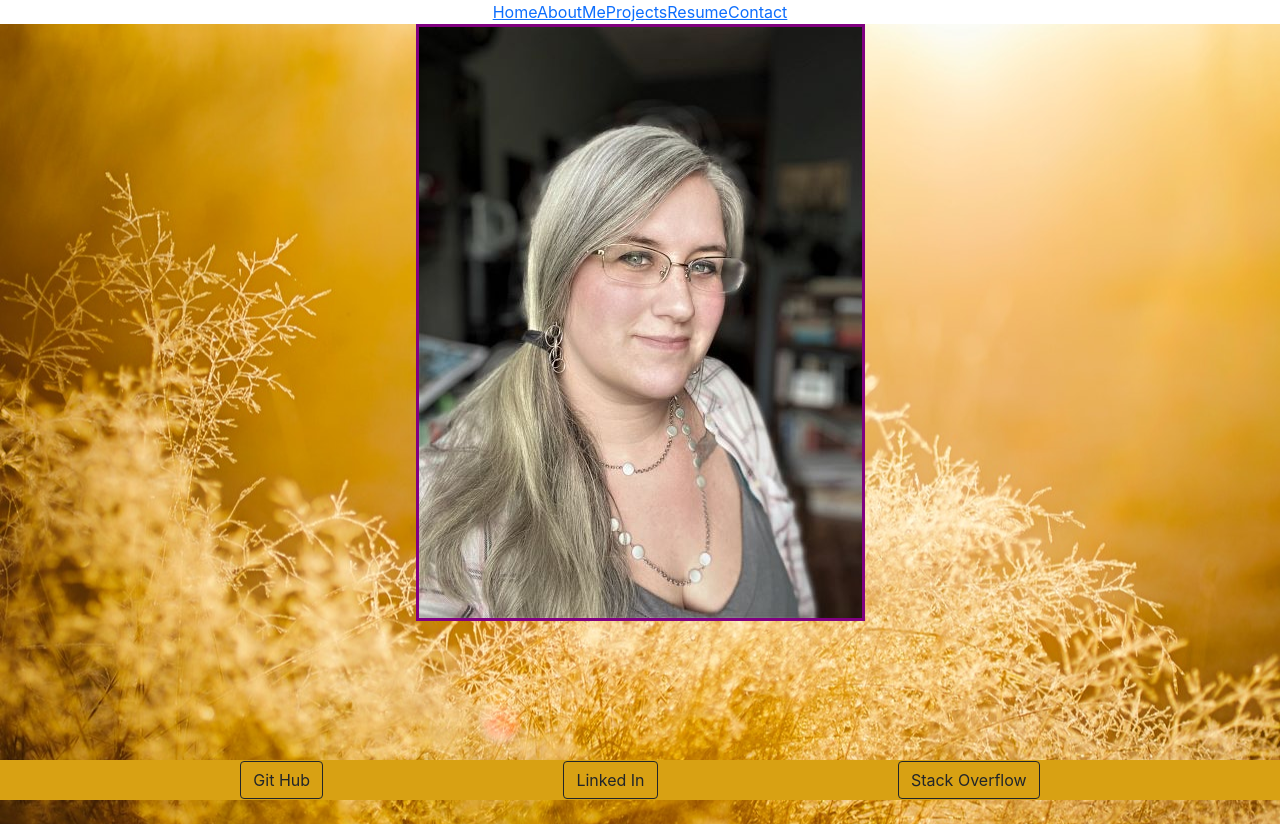
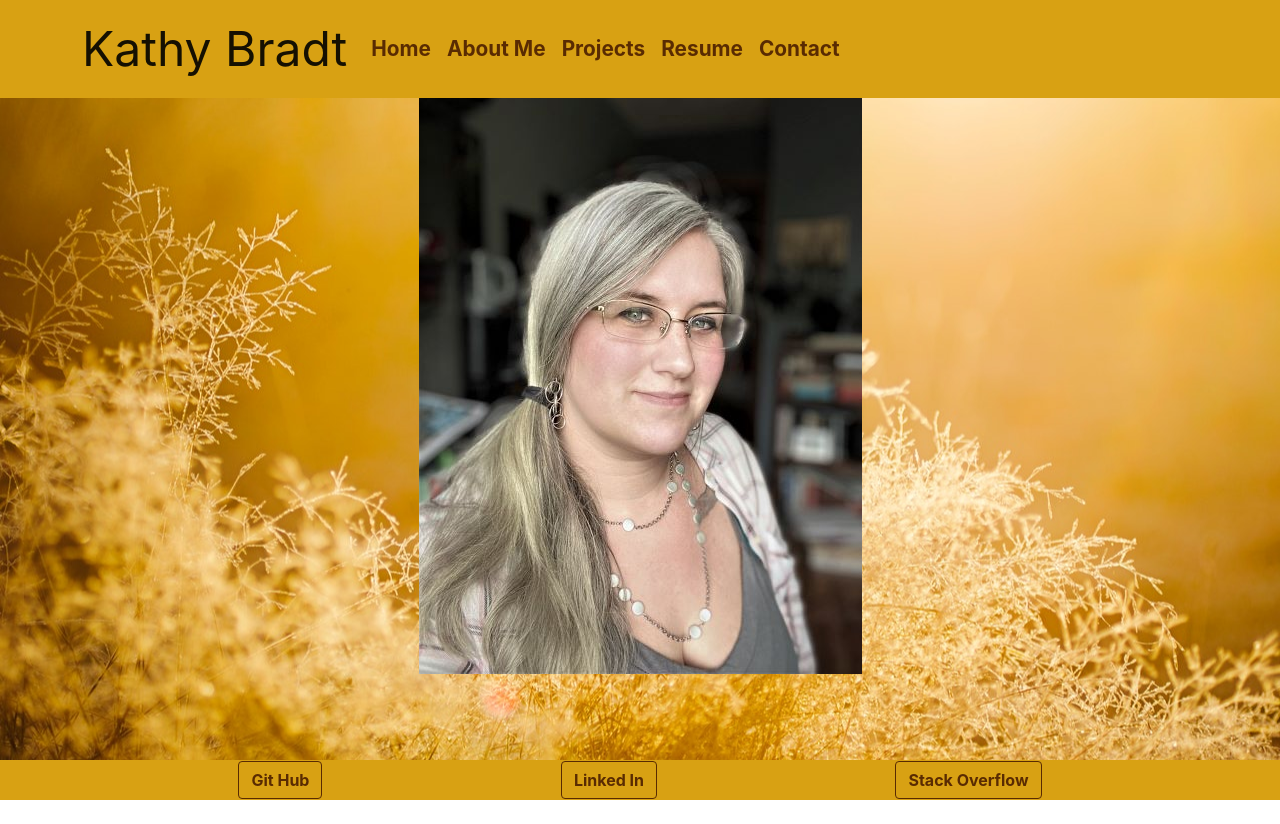
Before and after one commit to Cygnet717/ReactPortfolio, a React (Create React App) app: page / in a window 1280 px wide. After the commit the page ends 800 px from the top, so only its background shows below. Built offline with nearby package versions, Linux system fonts and the light colour scheme; the HTML template or start-up script is replaced by a standard one.

Commit message:
pretty navbar and hero

```diff
--- a/src/App.css
+++ b/src/App.css
@@ -1,38 +1,7 @@
-.App {
-  text-align: center;
+.App{
+  background-image: url("./images/background.jpg");
+  height: 100vh;
+  background-position: center;
+  background-repeat: no-repeat;
+  background-size: cover;
 }
-
-.App-logo {
-  height: 40vmin;
-  pointer-events: none;
-}
-
-@media (prefers-reduced-motion: no-preference) {
-  .App-logo {
-    animation: App-logo-spin infinite 20s linear;
-  }
-}
-
-.App-header {
-  background-color: #282c34;
-  min-height: 100vh;
-  display: flex;
-  flex-direction: column;
-  align-items: center;
-  justify-content: center;
-  font-size: calc(10px + 2vmin);
-  color: white;
-}
-
-.App-link {
-  color: #61dafb;
-}
-
-@keyframes App-logo-spin {
-  from {
-    transform: rotate(0deg);
-  }
-  to {
-    transform: rotate(360deg);
-  }
-}
--- a/src/pages/Footer.js
+++ b/src/pages/Footer.js
@@ -13,17 +13,16 @@ const Footer = () => {
       alignItems: 'center',
     },
     link: {
-      color: '#592B0',
-
-      border: '1px solid black'
+      color: '#592B02',
+      fontWeight: 700,
+      border: '1px solid #592B02'
     }
   }
   return (
     <div className="" style={styles.footer}>
-      <Button  href='https://github.com/Cygnet717' variant="outline-dark">Git Hub</Button>
-      <Button  href='https://www.linkedin.com/in/kathy-bradt-1796a9191/' variant="outline-dark">Linked In</Button>
-      <Button  href='https://stackoverflow.com/users/13035422/kathyb' variant="outline-dark">Stack Overflow</Button>
-
+      <Button style={styles.link} href='https://github.com/Cygnet717' variant="outline-dark">Git Hub</Button>
+      <Button style={styles.link} href='https://www.linkedin.com/in/kathy-bradt-1796a9191/' variant="outline-dark">Linked In</Button>
+      <Button style={styles.link} href='https://stackoverflow.com/users/13035422/kathyb' variant="outline-dark">Stack Overflow</Button>
     </div>
   );
 };
--- a/src/pages/Header.js
+++ b/src/pages/Header.js
@@ -1,25 +1,40 @@
-import { Link } from 'react-router-dom';
+import Nav from 'react-bootstrap/Nav'
+import Navbar from 'react-bootstrap/Navbar'
+import Container from 'react-bootstrap/Container'
+import { mapToStyles } from '@popperjs/core/lib/modifiers/computeStyles';
 
 const Header = () => {
+  const styles = {
+    bar: {
+      background: '#D8A113',
+      border: 'none',
 
+    },
+    link: {
+      color: '#592B02',
+      fontWeight: 700,
+      fontSize: '130%'
+    },
+    name: {
+      fontSize: '3rem'
+    }
+  }
   return (
-    <div className="">
-      <Link to="/">
-        Home
-      </Link>
-      <Link to="/AboutMe">
-        AboutMe
-      </Link>
-      <Link to="/Projects">
-        Projects
-      </Link>
-      <Link to="/Resume">
-        Resume
-      </Link>
-      <Link to="/Contact">
-        Contact
-      </Link>
-    </div>
+    <Navbar collapseOnSelect expand="lg" style={styles.bar}>
+      <Container>
+        <Navbar.Brand href="/" style={styles.name}>Kathy Bradt</Navbar.Brand>
+        <Navbar.Toggle aria-controls="responsive-navbar-nav" />
+        <Navbar.Collapse id="responsive-navbar-nav">
+          <Nav className="me-auto">
+            <Nav.Link href="/" style={styles.link}>Home</Nav.Link>
+            <Nav.Link href="/AboutMe" eventKey="link-1" style={styles.link}>About Me</Nav.Link>
+            <Nav.Link href="/Projects" eventKey="link-2" style={styles.link}>Projects</Nav.Link>
+            <Nav.Link href="/Resume" eventKey="link-3" style={styles.link}>Resume</Nav.Link>
+            <Nav.Link href="/Contact" eventKey="link-4" style={styles.link}>Contact</Nav.Link>
+          </Nav>
+        </Navbar.Collapse>
+      </Container>
+    </Navbar>
   );
 };
 
--- a/src/pages/Hero.js
+++ b/src/pages/Hero.js
@@ -1,19 +1,18 @@
 import { Image } from 'react-bootstrap'
 const Hero = () => {
   const styles = {
-    heroBg: {
-      backgroundImage: 'url("./images/background.jpg")',
-      height: '100vh',
-      backgroundPosition: 'center',
-      backgroundRepeat: 'no-repeat',
-      backgroundSize: 'cover',
+    hero: {
+      display: 'flex',
+      alignItems: 'center',
+      justifyContent: 'center',
+      height: '70%',
     },
     picture: {
-      border: '3px solid purple'
+
     }
   }
   return (
-    <div className="" style={styles.heroBg}>
+    <div className="" style={styles.hero}>
       <Image src="./images/selfie3.jpg" style={styles.picture} fluid />
     </div>
   );
```
Also changed, not shown: src/images/background.jpg (renamed from public/images/background.jpg).
